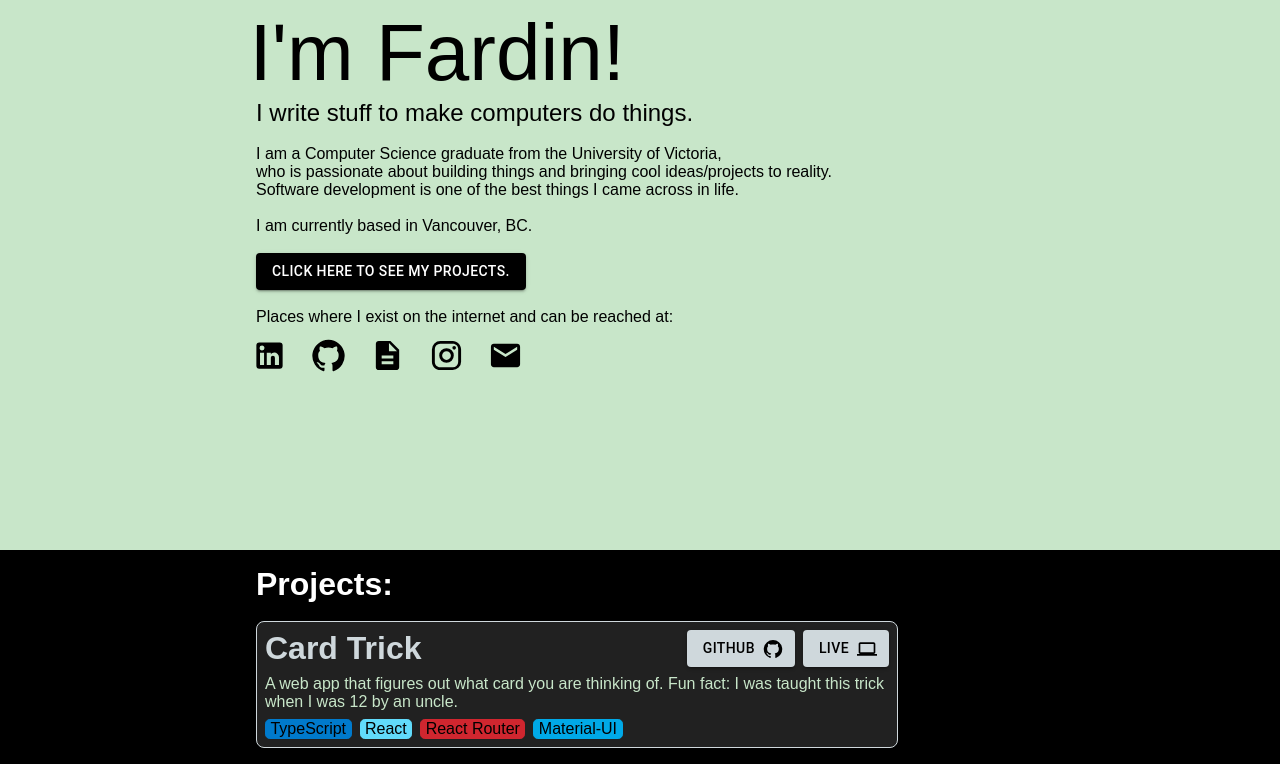
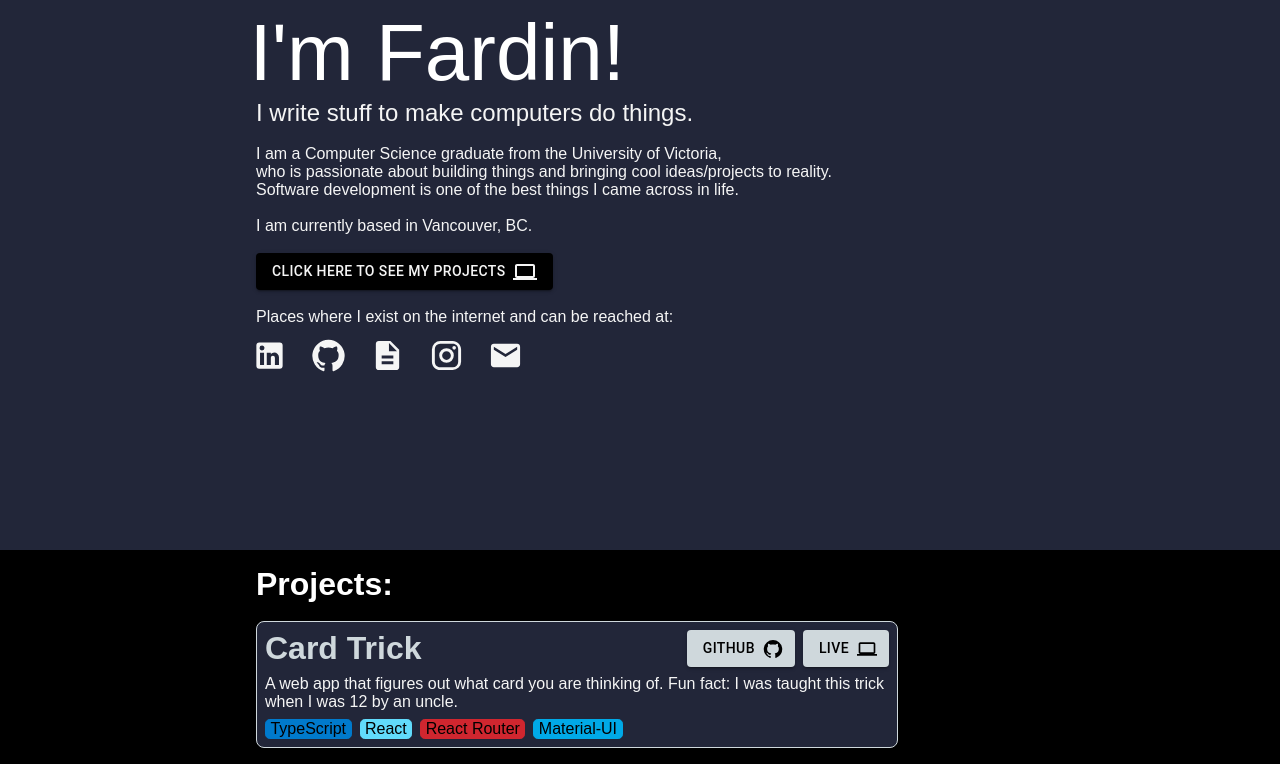
Before and after one commit to f2k5/f2k5.github.io, a React (Create React App) app: page / in a window 1280 px wide. Shown: the part 250-1014 px from the top of the page. Built offline with nearby package versions, Linux system fonts and the light colour scheme.

Commit message:
Updated profile theme.

```diff
--- a/src/components/FirstPageProfileSection/FirstPageProfileSection.styles.css
+++ b/src/components/FirstPageProfileSection/FirstPageProfileSection.styles.css
@@ -2,6 +2,7 @@
     background-color: #FDDE59;
     background-color: #81C784;
     background-color: #C8E6C9;
+    background-color: #222639;
     height: 100vh;
     display: flex;
     padding: 0 0 0 20%;
@@ -36,7 +37,6 @@
     margin-left: -0.4rem;
     padding: 0;
     text-align: left;
-    color: black;
 }
 
 h2 {
@@ -47,6 +47,7 @@ h2 {
 
 h1, h2, p {
     font-family: 'Source Sans Pro', sans-serif;
+    color: whitesmoke;
 }
 
 .hover-text {
--- a/src/components/FirstPageProfileSection/FirstPageProfileSection.tsx
+++ b/src/components/FirstPageProfileSection/FirstPageProfileSection.tsx
@@ -10,6 +10,7 @@ import EmailIcon from '@mui/icons-material/Email';
 import { makeStyles } from "@mui/styles";
 import { Button } from "@mui/material";
 import { Link } from "react-scroll";
+import ComputerIcon from '@mui/icons-material/Computer';
 
 const useStyles = makeStyles({
     root: {
@@ -77,31 +78,29 @@ const ProfileSection = () => {
                         I am currently based in Vancouver, BC. <br /><br />
 
                         <Link to = "srollDownToProjectPage" smooth = {true} duration = {750}>
-                            <Button variant = "contained" style={{ backgroundColor: 'black' }}> Click here to see my projects.</Button>
-                        </Link>
-                        <br />
-                        <br />
+                            <Button variant = "contained" style={{ backgroundColor: 'black', color: "whitesmoke" }}> Click here to see my projects &nbsp;<ComputerIcon /></Button>
+                        </Link> <br /><br />
 
                         Places where I exist on the internet and can be reached at: <br />
                         <div style = {{marginLeft: "-1rem"}}>
                             <IconButton onClick = {handleLinkedInButtonClick} className = {classes.root} style={{ color: 'black', backgroundColor: "transparent"}}>
-                                <LinkedInIcon style={{ paddingLeft: 0}} fontSize = "large"/>
+                                <LinkedInIcon style={{ paddingLeft: 0, fill: "whitesmoke"}} fontSize = "large"/>
                             </IconButton>
 
                             <IconButton onClick = {handleGitHubButtonClick} className = {classes.root} style={{ color: 'black', backgroundColor: "transparent"}}>
-                                <GitHubIcon fontSize = "large"/>
+                                <GitHubIcon fontSize = "large" style={{fill: "whitesmoke"}}/>
                             </IconButton>
 
                             <IconButton  onClick = {handlePdf} className = {classes.root} style={{ color: 'black', backgroundColor: "transparent" }}>
-                                <DescriptionIcon fontSize = "large"/>
+                                <DescriptionIcon fontSize = "large" style={{fill: "whitesmoke"}}/>
                             </IconButton>
 
                             <IconButton onClick = {handleInstagramButtonClick} className = {classes.root} style={{ color: 'black', backgroundColor: "transparent" }}>
-                                <InstagramIcon fontSize = "large"/>
+                                <InstagramIcon fontSize = "large" style={{fill: "whitesmoke"}}/>
                             </IconButton>
 
                             <IconButton {...buttonAHoverProps} disableRipple = {true} onClick = {copyEmailToClipboard} className = {classes.root} style={{ color: 'black', backgroundColor: "transparent" }}>
-                                <EmailIcon fontSize = "large"/> {buttonAIsHovering ? <p className = "hover-text">{emailIconHoverMessage}</p> : null}
+                                <EmailIcon fontSize = "large" style={{fill: "whitesmoke"}}/> {buttonAIsHovering ? <p className = "hover-text">{emailIconHoverMessage}</p> : null}
                             </IconButton>
                         </div>
                     </p>
--- a/src/components/ProjectContainer/ProjectContainer.styles.css
+++ b/src/components/ProjectContainer/ProjectContainer.styles.css
@@ -4,6 +4,7 @@
     border: 1px solid #CFD8DC;
     background-color: #263238;
     background-color: #212121;
+    background-color: #222639;
 }
 
 h1 {
@@ -28,7 +29,7 @@ h1 {
 }
 
 .project-description {
-    color: #C8E6C9;
+    color: whitesmoke;
     margin: 0.5rem 0.5rem 0 0.5rem;
     text-align: left;
 }
--- a/src/components/SecondPageProjectsSection/SecondPageProjectsSection.tsx
+++ b/src/components/SecondPageProjectsSection/SecondPageProjectsSection.tsx
@@ -102,7 +102,7 @@ const ProjectSection = () => {
                     <Copyright />
                 </section>
                 <Link to = "srollUpToProfilePage" smooth = {true} duration = {750}>
-                    <Button variant="outlined" style={{ backgroundColor: '#C8E6C9' , marginLeft: "6rem", color: "black", borderColor: "#C8E6C9"}} ><KeyboardArrowUpIcon /> Go back up</Button>
+                    <Button variant="outlined" style={{ backgroundColor: 'whitesmoke' , marginLeft: "6rem", color: "black", borderColor: "whitesmoke"}} ><KeyboardArrowUpIcon /> Go back up</Button>
                 </Link>
             </Box>
         </ProjectPageContainer>
```
